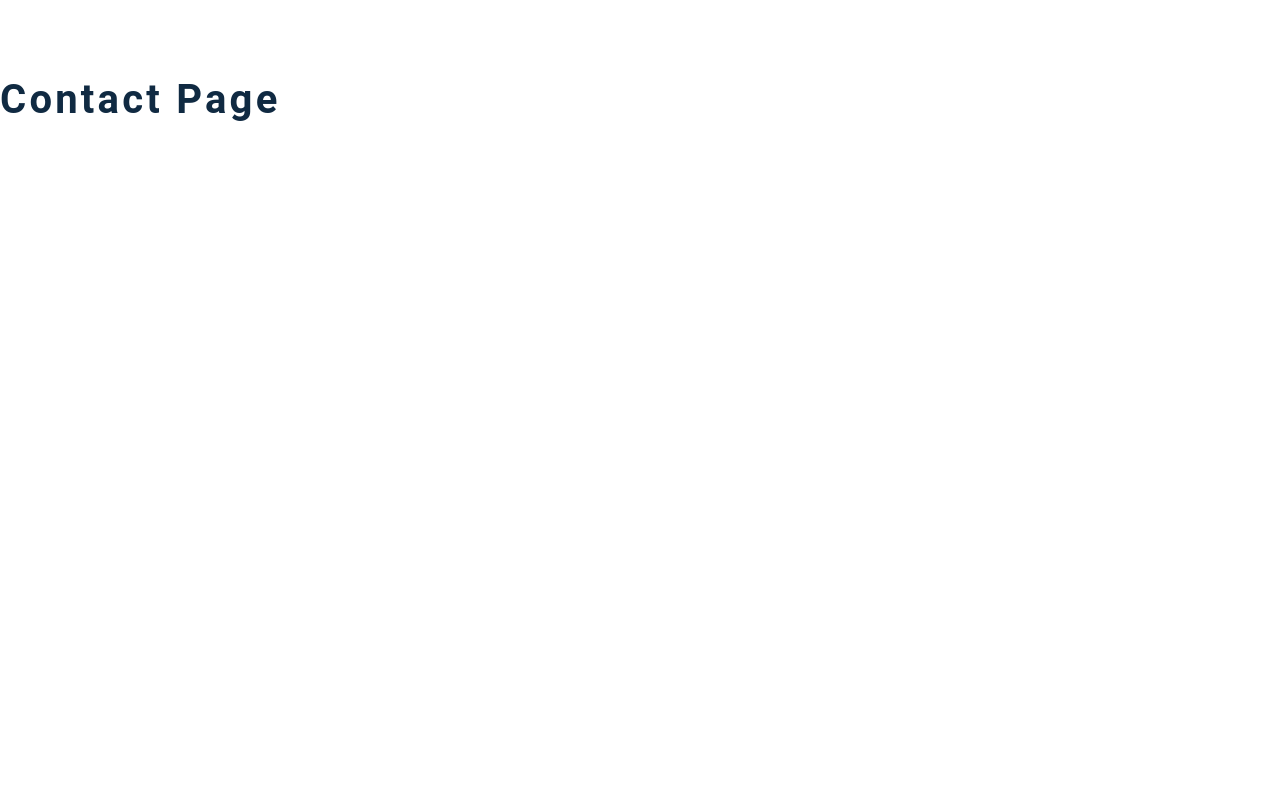
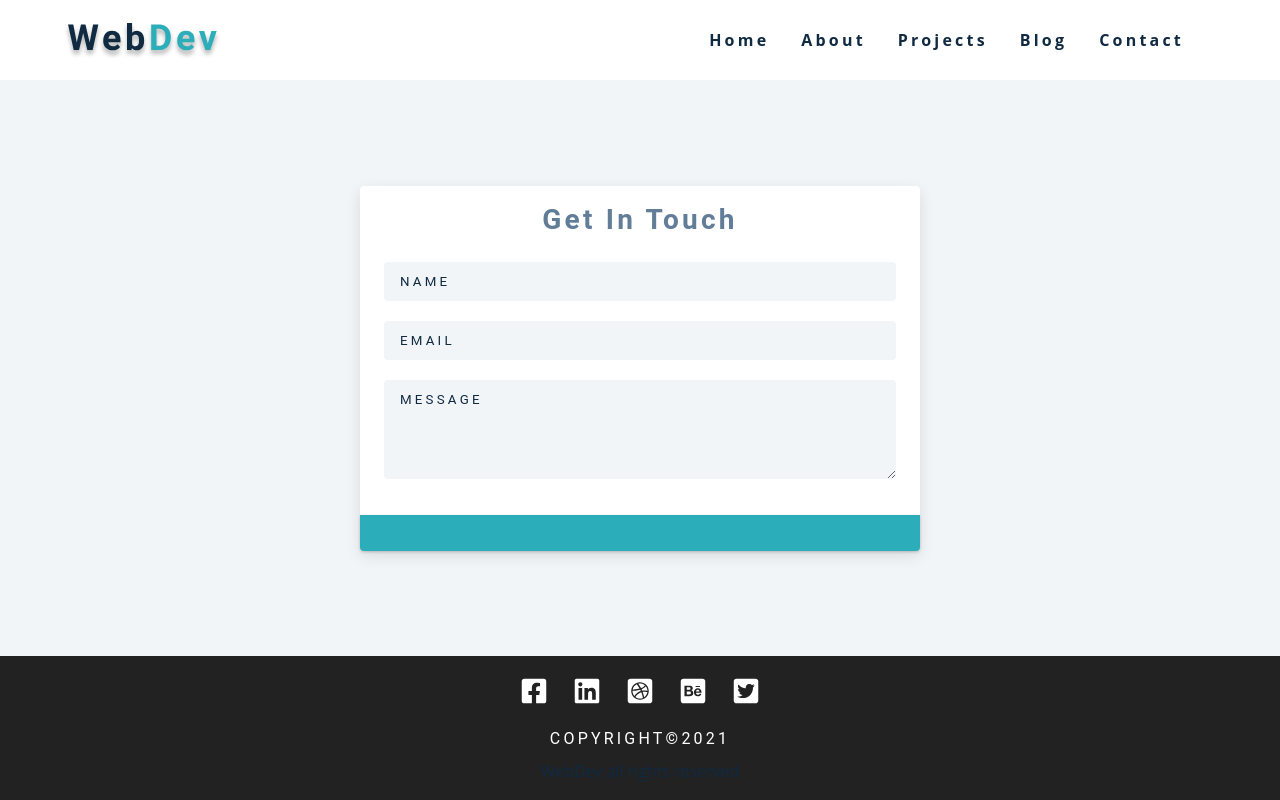
Before and after one commit to sweeptic/starter-project-gatsby-strapi-portfolio-2020, a Gatsby site: page /contact in a window 1280 px wide. Built offline with nearby package versions, Linux system fonts and the light colour scheme; Gatsby itself is replaced by a stand-in of ours.

Commit message:
45. contact page

```diff
--- a/src/pages/contact.js
+++ b/src/pages/contact.js
@@ -1,8 +1,33 @@
-import React from "react"
-import Layout from "../components/Layout"
+import React from 'react'
+import Layout from '../components/Layout'
 
 const contact = () => {
-  return <h2>contact page</h2>
+  return (
+    <Layout>
+      <section className="contact-page">
+        <article className="contact-form">
+          <h3>get in touch</h3>
+          <form>
+            <div className="form-group">
+              <input type="text" placeholder="name" className="form-control" />
+              <input
+                type="email"
+                placeholder="email"
+                className="form-control"
+              />
+              <textarea
+                name="message"
+                rows="5"
+                placeholder="message"
+                className="form-control"
+              ></textarea>
+            </div>
+            <button type="submit" className="submit-btn btn"></button>
+          </form>
+        </article>
+      </section>
+    </Layout>
+  )
 }
 
 export default contact
```
